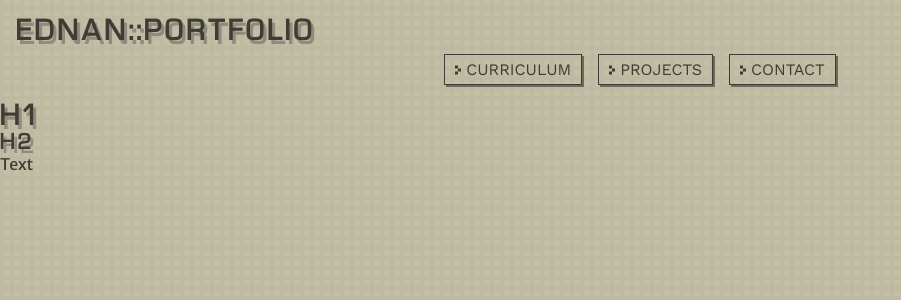
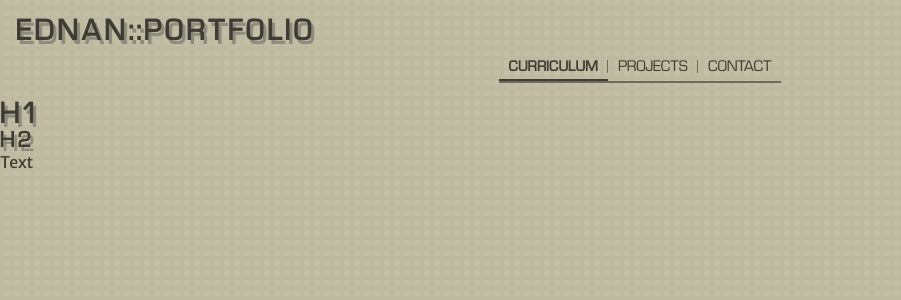
Before and after one commit to ednanf/portfolio, a React (Vite) app: page / in a window 1280 px wide. Shown: the top 300 px of the page, without its empty margins (0-901 px from the left). Built offline with nearby package versions, Linux system fonts and the light colour scheme.

Commit message:
feat(NavBar): replace Button components with TabNav for improved navigation
* Implemented a new `TabNav` component to manage navigation tabs.
* Defined tab structure with labels and paths for routing.
* Enhanced layout by using semantic `<nav>` element.

```diff
--- a/src/components/HeaderBar/NavBar/NavBar.tsx
+++ b/src/components/HeaderBar/NavBar/NavBar.tsx
@@ -1,13 +1,18 @@
-import Button from '../../Button/Button.tsx';
+import TabNav from '../../TabNav/TabNav.tsx';
 import styles from './NavBar.module.css';
+
+const TABS = [
+  { label: 'Curriculum', path: '/' },
+  { label: 'Projects', path: '/projects' },
+  { label: 'Contact', path: '/contact' },
+];
 
 const NavBar = () => {
   return (
-    <div className={styles.navBarBody}>
-      <Button disabled={false}>Curriculum</Button>
-      <Button disabled={false}>Projects</Button>
-      <Button disabled={false}>Contact</Button>
-    </div>
+    <nav className={styles.navBarBody}>
+      <TabNav tabs={TABS} />
+    </nav>
   );
 };
+
 export default NavBar;
```
